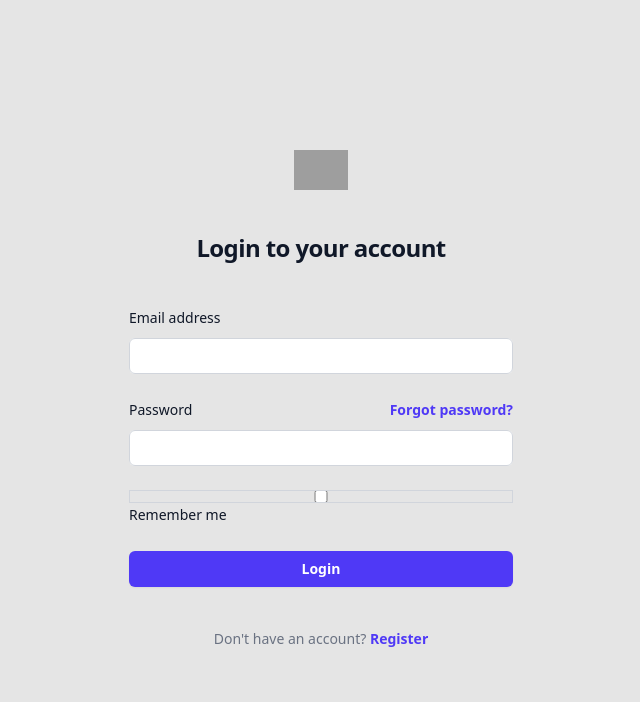
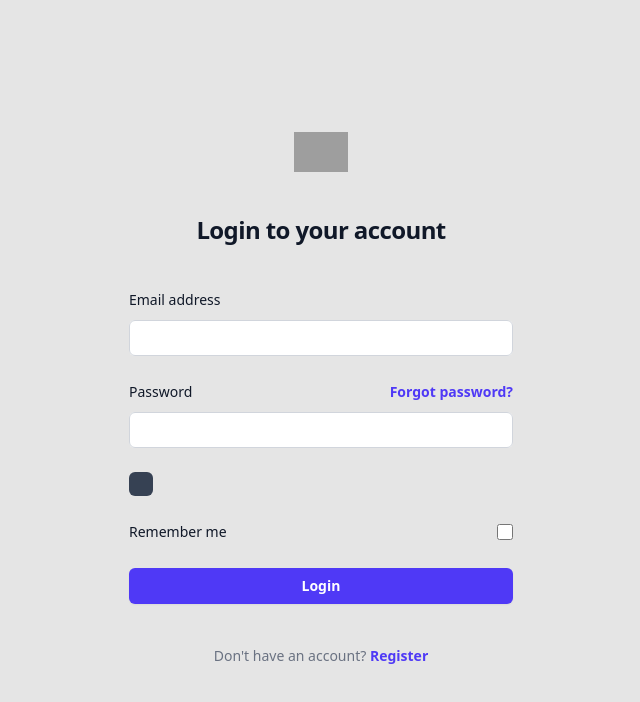
Before and after one commit to IgnatiousR/laravel12-vue-ecommerce, a Vue app in the folder vuejs_admin/: page /login in a window 1280 px wide. Shown: the top 702 px of the page, without its empty margins (319-959 px from the left). Built offline with nearby package versions, Linux system fonts and the light colour scheme; grey boxes are pictures that could not be loaded.

Commit message:
Update Login.vue

```diff
--- a/vuejs_admin/src/views/Login.vue
+++ b/vuejs_admin/src/views/Login.vue
@@ -1,6 +1,6 @@
 <template>
     <GuestLayout title="Login to your account">
-        <form class="space-y-6" action="#" method="POST">
+        <form class="space-y-6" method="POST" @submit.prevent="login">
             <div>
                 <label for="email" class="block text-sm/6 font-medium text-gray-900">Email address</label>
                 <div class="mt-2">
@@ -21,13 +21,17 @@
                     class="block w-full rounded-md bg-white px-3 py-1.5 text-base text-gray-900 outline-1 -outline-offset-1 outline-gray-300 placeholder:text-gray-400 focus:outline-2 focus:-outline-offset-2 focus:outline-indigo-600 sm:text-sm/6" />
                 </div>
             </div>
-
-            <div>
-                <div class="mt-2">
-                    <input type="checkbox" name="remember-me" id="remember-me" required="" v-model="user.remember"
-                    class="block w-full rounded-md bg-white px-3 py-1.5 text-base text-gray-900 outline-1 -outline-offset-1 outline-gray-300 placeholder:text-gray-400 focus:outline-2 focus:-outline-offset-2 focus:outline-indigo-600 sm:text-sm/6" />
-                </div>
+            <div class="relative">
+      <input type="checkbox" class="sr-only peer">
+      <div class="w-6 h-6 bg-gray-700 rounded-md peer-checked:bg-blue-600 transition-all duration-300"></div>
+      <svg class="absolute w-4 h-4 text-white left-1 top-1 opacity-0 peer-checked:opacity-100 transition-opacity duration-300" fill="none" stroke="currentColor" viewBox="0 0 24 24" xmlns="http://www.w3.org/2000/svg">
+        <path stroke-linecap="round" stroke-linejoin="round" stroke-width="3" d="M5 13l4 4L19 7"></path>
+      </svg>
+    </div>
+            <div class="mt-2 flex items-center justify-between">
                 <label for="email" class="block text-sm/6 font-medium text-gray-900">Remember me</label>
+                <input type="checkbox" name="remember-me" id="remember-me" required="" v-model="user.remember"
+                class="h-4 w-4 text-violet-600 focus:ring-violet-500 border-gray-300 rounded-full" />
             </div>
 
             <div>
@@ -52,4 +56,8 @@ const user = {
     password: '',
     remember: false
 }
+
+function login(){
+
+}
 </script>
```
